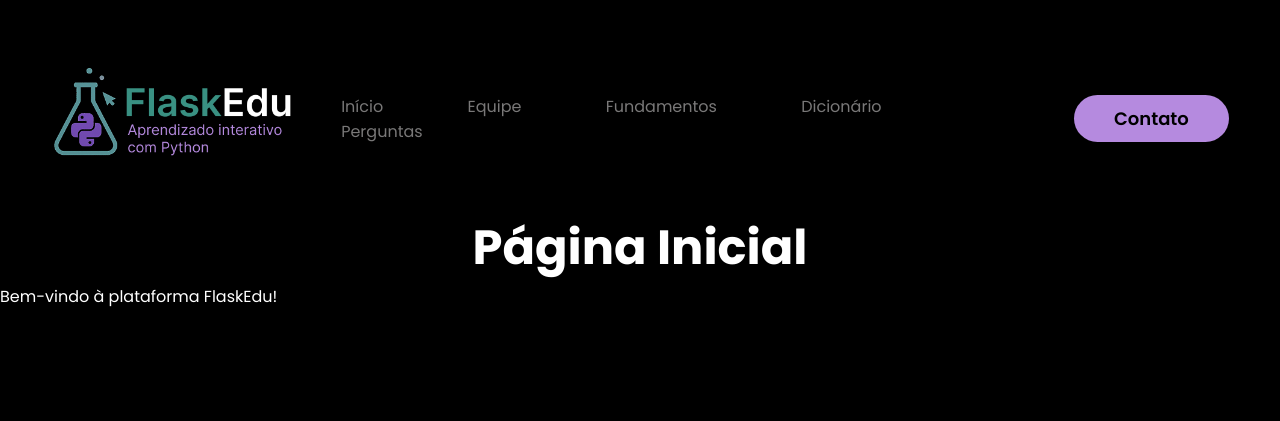
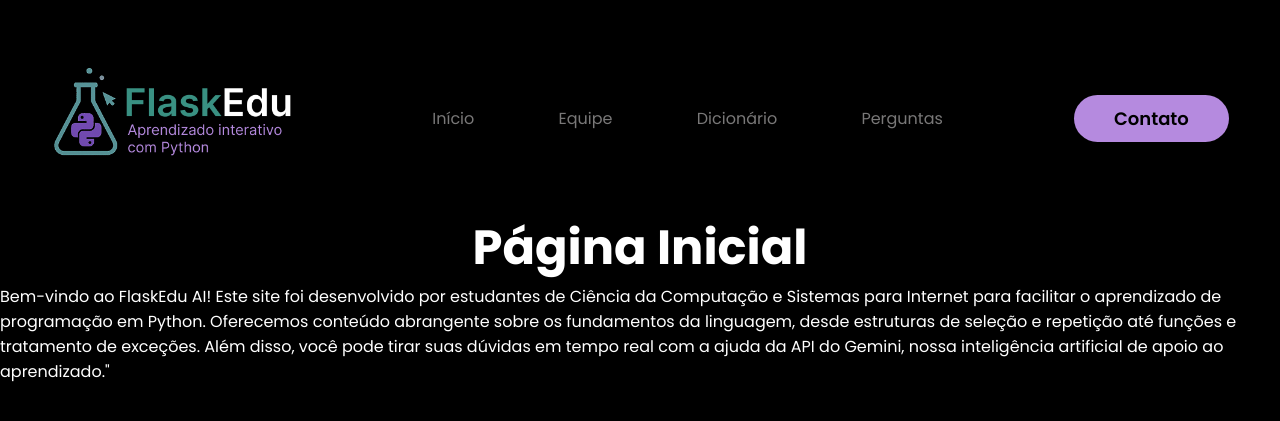
Before and after one commit to carvalhotamires/FlaskEdu, a Flask app: page / in a window 1280 px wide. Shown: the top 421 px of the page. Run offline with Flask 3, Linux system fonts and the light colour scheme.

Commit message:
alterando o que foi necessario

```diff
--- a/app.py
+++ b/app.py
@@ -12,7 +12,7 @@ api_key = os.getenv('GEMINI_API_KEY')
 
 @app.route('/', methods=['GET'])
 def home():
-    return render_template('inicio.html')
+    return render_template('index.html')
 
 @app.route('/equipe')
 def equipe():
@@ -66,9 +66,7 @@ def excluir_termo(termo_id):
 
     return redirect(url_for('glossario'))
 
-@app.route('/fundamentos')
-def fundamentos():
-    return render_template('fundamentos.html')
+
 
 #Config Generative AI
 genai.configure(api_key=api_key)
--- a/templates/header.html
+++ b/templates/header.html
@@ -9,7 +9,6 @@
             <ul>
                 <li><a href="/">Início</a></li>
                 <li><a href="/equipe">Equipe</a></li>
-                <li><a href="/fundamentos">Fundamentos</a></li>
                 <li><a href="/dicionario">Dicionário</a></li>
                 <li><a href="/perguntas">Perguntas</a></li>
             </ul>
--- /dev/null
+++ b/templates/index.html
@@ -0,0 +1,8 @@
+{% extends 'base.html' %}
+
+{% block title %} Início | FlaskEdu{% endblock %}
+
+{% block conteudo %}
+    <h1>Página Inicial</h1>
+    <p>Bem-vindo ao FlaskEdu AI! Este site foi desenvolvido por estudantes de Ciência da Computação e Sistemas para Internet para facilitar o aprendizado de programação em Python. Oferecemos conteúdo abrangente sobre os fundamentos da linguagem, desde estruturas de seleção e repetição até funções e tratamento de exceções. Além disso, você pode tirar suas dúvidas em tempo real com a ajuda da API do Gemini, nossa inteligência artificial de apoio ao aprendizado."</p>
+{% endblock %}
--- a/templates/inicio.html
+++ /dev/null
@@ -1,8 +0,0 @@
-{% extends 'base.html' %}
-
-{% block title %} Início | FlaskEdu{% endblock %}
-
-{% block conteudo %}
-    <h1>Página Inicial</h1>
-    <p>Bem-vindo à plataforma FlaskEdu!</p>
-{% endblock %}
```
Also changed, not shown: static/images/Dark Blue Minimalist Simple Inspirational Desktop Wallpaper.png (added), templates/glossario.html (renamed from templates/dicionario.html).
